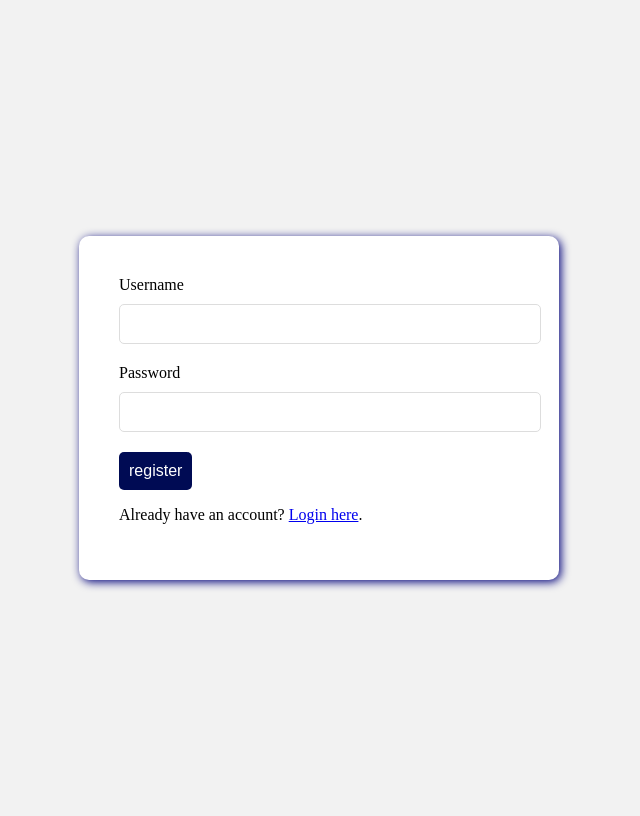
After one commit to Jandruu/Project_P3, a PHP site: page /register.php in a window 1280 px wide. The commit adds this page. Shown: the whole page, without its empty margins (321-961 px from the left). Run offline with PHP 8.4, Linux system fonts and the light colour scheme.

Commit message:
inlogen en registreren

```diff
--- /dev/null
+++ b/register.php
@@ -0,0 +1,107 @@
+<!DOCTYPE html>
+<html>
+<head>
+    <title>register</title>
+    <style>
+        body {
+            background-color: #f2f2f2;
+        }
+
+        .container {
+            display: flex;
+            align-items: center;
+            justify-content: center;
+            height: 100vh;
+        }
+
+        .login-form {
+            background-color: #fff;
+            padding: 40px;
+            border-radius: 10px;
+            box-shadow: 2px 2px 10px rgba(1, 1, 122);, 1 ;
+            max-width: 400px;
+            width: 100%;
+        }
+
+        .login-form label {
+            display: block;
+            margin-bottom: 10px;
+        }
+
+        .login-form input[type="text"],
+        .login-form input[type="password"] {
+            display: block;
+            width: 100%;
+            padding: 10px;
+            border: 1px solid #ddd;
+            border-radius: 5px;
+            margin-bottom: 20px;
+            font-size: 16px;
+        }
+
+        .login-form input[type="submit"] {
+            background-color: #000b54;
+            color: #fff;
+            border: none;
+            border-radius: 5px;
+            padding: 10px;
+            font-size: 16px;
+            cursor: pointer;
+        }
+
+        .error-message {
+            color: red;
+            margin-top: 10px;
+        }
+        .success-message{
+            color: #000b54;
+            margin-top: 10px;
+        }
+    </style>
+</head>
+<body>
+<div class="container">
+    <form class="login-form" method="post" action="">
+        <?php
+
+        include_once "databaseconectie.php";
+        global $dbConnectie;
+
+        if (isset($_POST['inloggen'])) {
+            $username = $_POST['username'];
+            $password = $_POST['password'];
+
+            $query = $dbConnectie->prepare(
+                "SELECT * FROM profiel WHERE username = :user"
+            );
+            $query->bindParam(":user", $username);
+            $query->execute();
+
+            if ($query->rowCount() > 0) {
+                echo '<p class="error-message">Gebruikersnaam bestaat al!</p>';
+            } else {
+                $insertQuery = $dbConnectie->prepare(
+                    "INSERT INTO profiel (username, password) VALUES (:user, :pass)"
+                );
+                $insertQuery->bindParam(":user", $username);
+                $insertQuery->bindParam(":pass", $password);
+                $insertQuery->execute();
+
+                echo '<p class="success-message">Gebruiker toegevoegd!</p>';
+            }
+        }
+        ?>
+        <label>Username</label>
+        <input type="text" name="username" required>
+
+        <label>Password</label>
+        <input type="password" name="password" required>
+
+        <input type="submit" name="inloggen" value="register"><br>
+        <p>Already have an account? <a href="login.php">Login here</a>.</p>
+
+    </form>
+</div>
+
+</body>
+</html>
```
Also changed, not shown: post.php (+15 -14 lines), post.css (renamed from style.css).
